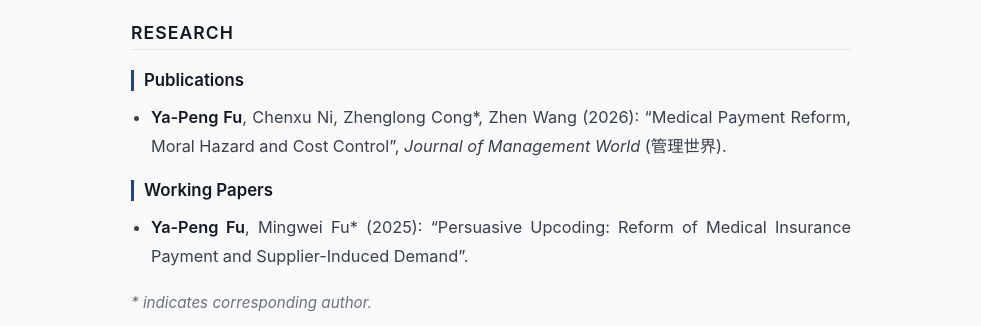
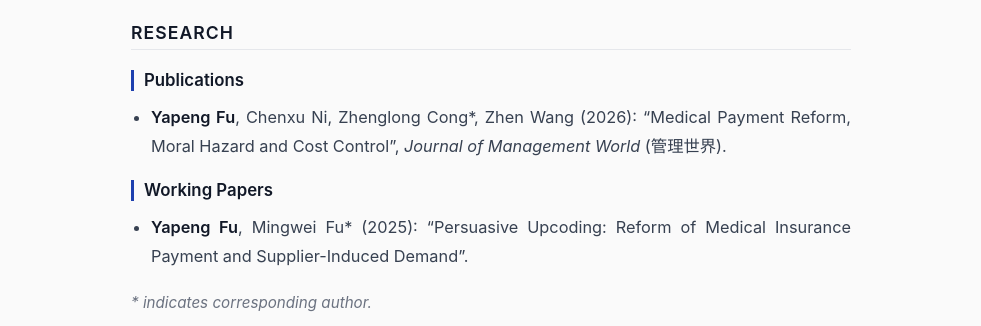
Before and after one commit to fyapeng/fyapeng.github.io, a Jekyll site: the page built from en/cv.html, in a window 1280 px wide and 900 px high, scrolled down 381 px. Shown: the part 153-479 px from the top of the window, without its empty margins (149-1130 px from the left). Built offline with Jekyll 4.4.1, drawn with Linux system fonts in a browser that asks for light colours.

Commit message:
Update cv.yml

```diff
--- a/_data/cv.yml
+++ b/_data/cv.yml
@@ -74,10 +74,10 @@ en:
       title: "Research"
       content: |
         ### Publications
-        - **Ya-Peng Fu**, Chenxu Ni, Zhenglong Cong&#42;, Zhen Wang (2026): "Medical Payment Reform, Moral Hazard and Cost Control", *Journal of Management World* (管理世界).
+        - **Yapeng Fu**, Chenxu Ni, Zhenglong Cong&#42;, Zhen Wang (2026): "Medical Payment Reform, Moral Hazard and Cost Control", *Journal of Management World* (管理世界).
 
         ### Working Papers
-        - **Ya-Peng Fu**, Mingwei Fu&#42; (2025): "Persuasive Upcoding: Reform of Medical Insurance Payment and Supplier-Induced Demand".
+        - **Yapeng Fu**, Mingwei Fu&#42; (2025): "Persuasive Upcoding: Reform of Medical Insurance Payment and Supplier-Induced Demand".
 
         <span class="cv-footnote">&#42; indicates corresponding author.</span>
 
```
